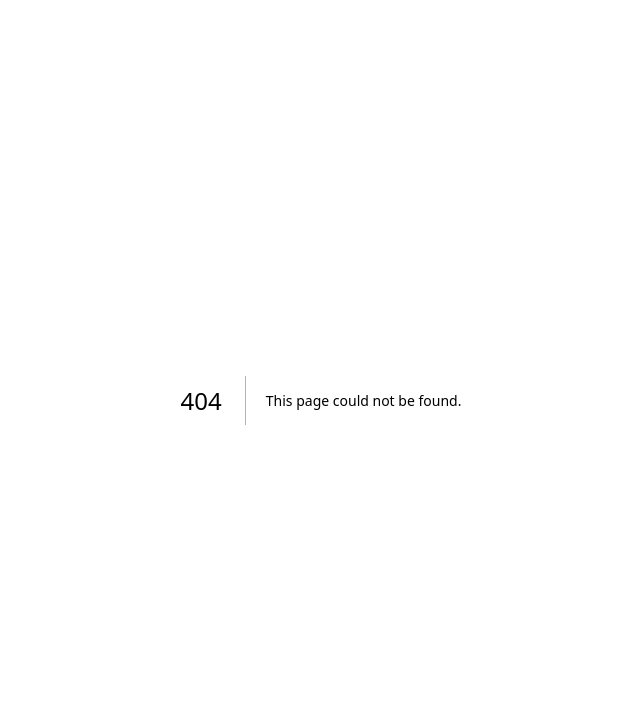
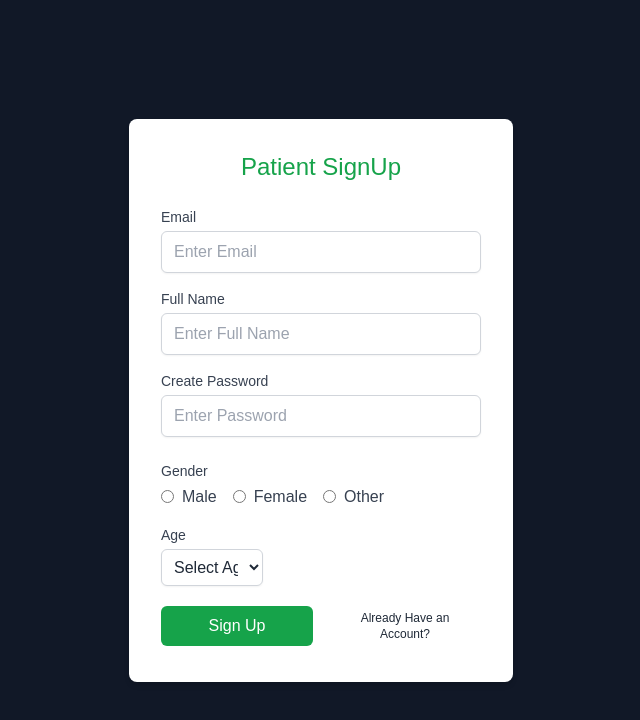
Before and after one commit to subigya-js/Curenet, a Next.js app: page /register in a window 1280 px wide. Before the commit this address had no page. Shown: the top 720 px of the page, without its empty margins (319-959 px from the left). Built offline with nearby package versions, Linux system fonts and the light colour scheme.

Commit message:
Login Register completed

```diff
--- /dev/null
+++ b/app/components/Login.jsx
@@ -0,0 +1,81 @@
+"use client";
+
+import { useRouter } from "next/navigation";
+import { useState } from "react";
+
+const Login = () => {
+  const [email, setEmail] = useState("");
+  const [password, setPassword] = useState("");
+  const router = useRouter();
+
+  const handleSubmit = (e) => {
+    e.preventDefault();
+    // Handle login logic here
+    console.log("Login attempt with:", email, password);
+  };
+
+  return (
+    <div className="flex items-center justify-center min-h-screen bg-gray-900">
+      <div className="bg-white p-8 rounded-lg shadow-md w-[30%]">
+        <h2 className="text-2xl text-center mb-6 text-green-600">
+          Patient LogIn
+        </h2>
+        <form onSubmit={handleSubmit}>
+          <div className="mb-4">
+            <label
+              htmlFor="email"
+              className="block text-sm font-medium text-gray-700"
+            >
+              Email
+            </label>
+            <input
+              type="email"
+              id="email"
+              className="mt-1 block w-full px-3 py-2 bg-white border border-gray-300 rounded-md shadow-sm focus:outline-none focus:ring-green-500 focus:border-green-500 text-gray-800"
+              placeholder="Enter Email"
+              value={email}
+              onChange={(e) => setEmail(e.target.value)}
+              required
+              autoComplete="off"
+            />
+          </div>
+          <div className="mb-6">
+            <label
+              htmlFor="password"
+              className="block text-sm font-medium text-gray-700"
+            >
+              Password
+            </label>
+            <input
+              type="password"
+              id="password"
+              className="mt-1 block w-full px-3 py-2 bg-white border border-gray-300 rounded-md shadow-sm focus:outline-none focus:ring-green-500 focus:border-green-500 text-gray-800"
+              placeholder="Enter Password"
+              value={password}
+              onChange={(e) => setPassword(e.target.value)}
+              required
+              autoComplete="off"
+            />
+          </div>
+          <div className="flex justify-between items-center">
+            <button
+              type="submit"
+              className="bg-green-600 text-white py-2 px-4 rounded-md hover:bg-green-700 focus:outline-none focus:ring-2 focus:ring-green-500 focus:ring-opacity-50 flex-grow mr-2"
+            >
+              Log In
+            </button>
+            <button
+              type="button"
+              onClick={() => router.push("/register")}
+              className="text-gray-800 py-2 px-4 rounded-md hover:underline focus:outline-none flex-grow ml-2 text-xs"
+            >
+              Create an account?
+            </button>
+          </div>
+        </form>
+      </div>
+    </div>
+  );
+};
+
+export default Login;
--- /dev/null
+++ b/app/components/Register.jsx
@@ -0,0 +1,171 @@
+"use client";
+
+import React, { useState } from "react";
+import { useRouter } from "next/navigation";
+
+const Register = () => {
+  const [email, setEmail] = useState("");
+  const [fullName, setFullName] = useState("");
+  const [gender, setGender] = useState("");
+  const [age, setAge] = useState("");
+  const [password, setPassword] = useState("");
+  const router = useRouter();
+
+  const handleSubmit = (e) => {
+    e.preventDefault();
+    // Handle registration logic here
+    console.log("Registration attempt with:", {
+      email,
+      fullName,
+      gender,
+      age,
+      password,
+    });
+  };
+
+  return (
+    <div className="flex items-center justify-center min-h-screen bg-gray-900">
+      <div className="bg-white p-8 rounded-lg shadow-md w-[30%]">
+        <h2 className="text-2xl text-center mb-6 text-green-600">
+          Patient SignUp
+        </h2>
+        <form onSubmit={handleSubmit} className="">
+          <div className="mb-4">
+            <label
+              htmlFor="email"
+              className="block text-sm font-medium text-gray-700"
+            >
+              Email
+            </label>
+            <input
+              type="email"
+              id="email"
+              className="mt-1 block w-full px-3 py-2 bg-white border border-gray-300 rounded-md shadow-sm focus:outline-none focus:ring-green-500 focus:border-green-500 text-gray-800"
+              placeholder="Enter Email"
+              value={email}
+              onChange={(e) => setEmail(e.target.value)}
+              required
+              autoComplete="off"
+            />
+          </div>
+          <div className="mb-4">
+            <label
+              htmlFor="fullName"
+              className="block text-sm font-medium text-gray-700"
+            >
+              Full Name
+            </label>
+            <input
+              type="text"
+              id="fullName"
+              className="mt-1 block w-full px-3 py-2 bg-white border border-gray-300 rounded-md shadow-sm focus:outline-none focus:ring-green-500 focus:border-green-500 text-gray-800"
+              placeholder="Enter Full Name"
+              value={fullName}
+              onChange={(e) => setFullName(e.target.value)}
+              required
+              autoComplete="off"
+            />
+          </div>
+
+          <div className="mb-6">
+            <label
+              htmlFor="password"
+              className="block text-sm font-medium text-gray-700"
+            >
+              Create Password
+            </label>
+            <input
+              type="password"
+              id="password"
+              className="mt-1 block w-full px-3 py-2 bg-white border border-gray-300 rounded-md shadow-sm focus:outline-none focus:ring-green-500 focus:border-green-500 text-gray-800"
+              placeholder="Enter Password"
+              value={password}
+              onChange={(e) => setPassword(e.target.value)}
+              required
+              autoComplete="off"
+            />
+          </div>
+
+          <div className="mb-4 text-gray-700">
+            <label className="block text-sm font-medium ">Gender</label>
+            <div className="mt-1 flex">
+              <label className="inline-flex items-center mr-4">
+                <input
+                  type="radio"
+                  className="form-radio"
+                  name="gender"
+                  value="male"
+                  checked={gender === "male"}
+                  onChange={(e) => setGender(e.target.value)}
+                />
+                <span className="ml-2">Male</span>
+              </label>
+              <label className="inline-flex items-center mr-4">
+                <input
+                  type="radio"
+                  className="form-radio"
+                  name="gender"
+                  value="female"
+                  checked={gender === "female"}
+                  onChange={(e) => setGender(e.target.value)}
+                />
+                <span className="ml-2">Female</span>
+              </label>
+              <label className="inline-flex items-center">
+                <input
+                  type="radio"
+                  className="form-radio"
+                  name="gender"
+                  value="other"
+                  checked={gender === "other"}
+                  onChange={(e) => setGender(e.target.value)}
+                />
+                <span className="ml-2">Other</span>
+              </label>
+            </div>
+          </div>
+          <div className="mb-4">
+            <label
+              htmlFor="age"
+              className="block text-sm font-medium text-gray-700"
+            >
+              Age
+            </label>
+            <select
+              id="age"
+              className="mt-1 block p-2 w-[32%] bg-white border border-gray-300 rounded-md shadow-sm focus:outline-none text-gray-800"
+              value={age}
+              onChange={(e) => setAge(e.target.value)}
+              required
+            >
+              <option value="">Select Age</option>
+              {[...Array(100)].map((_, i) => (
+                <option key={i} value={i + 1}>
+                  {i + 1}
+                </option>
+              ))}
+            </select>
+          </div>
+
+          <div className="flex flex-row items-center justify-between">
+            <button
+              type="submit"
+              className="w-1/2 bg-green-600 text-white py-2 px-4 rounded-md hover:bg-green-700 focus:outline-none focus:ring-2 focus:ring-green-500 focus:ring-opacity-50"
+            >
+              Sign Up
+            </button>
+            <button
+              type="button"
+              onClick={() => router.push("/login")}
+              className="w-1/2 text-gray-800 py-2 px-4 rounded-md hover:underline focus:outline-none text-xs ml-4"
+            >
+              Already Have an Account?
+            </button>
+          </div>
+        </form>
+      </div>
+    </div>
+  );
+};
+
+export default Register;
--- /dev/null
+++ b/app/login/page.js
@@ -0,0 +1,9 @@
+import Login from "../components/Login";
+
+export default function RegisterPage() {
+  return (
+    <div>
+      <Login />
+    </div>
+  );
+}
--- a/app/page.js
+++ b/app/page.js
@@ -1,3 +1,9 @@
+import Login from "./components/Login";
+
 export default function Home() {
-  return <div className="">Curenet</div>;
+  return (
+    <div className="">
+      <Login />
+    </div>
+  );
 }
--- /dev/null
+++ b/app/register/page.js
@@ -0,0 +1,9 @@
+import Register from "../components/Register";
+
+export default function RegisterPage() {
+  return (
+    <div>
+      <Register />
+    </div>
+  );
+}
```
